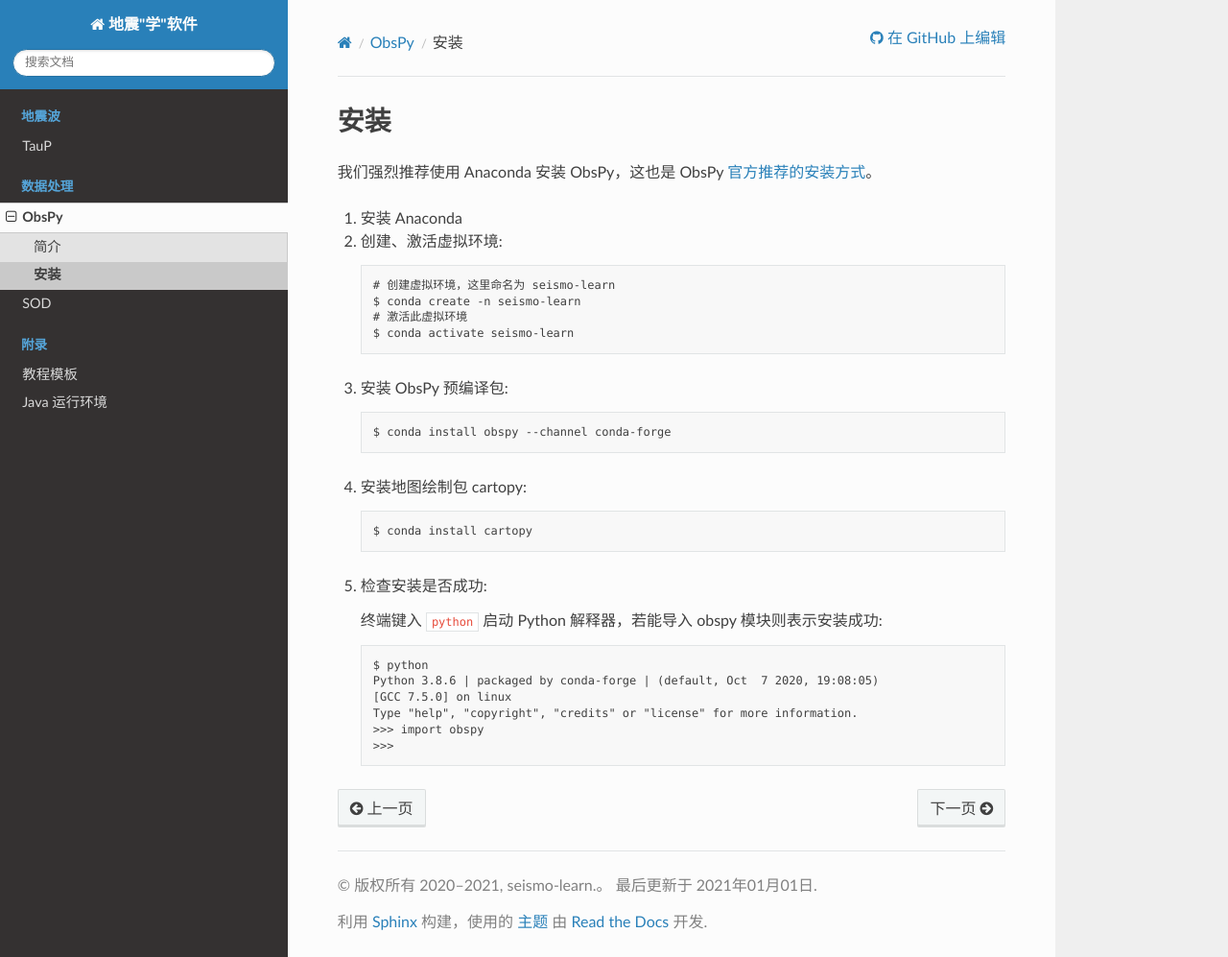
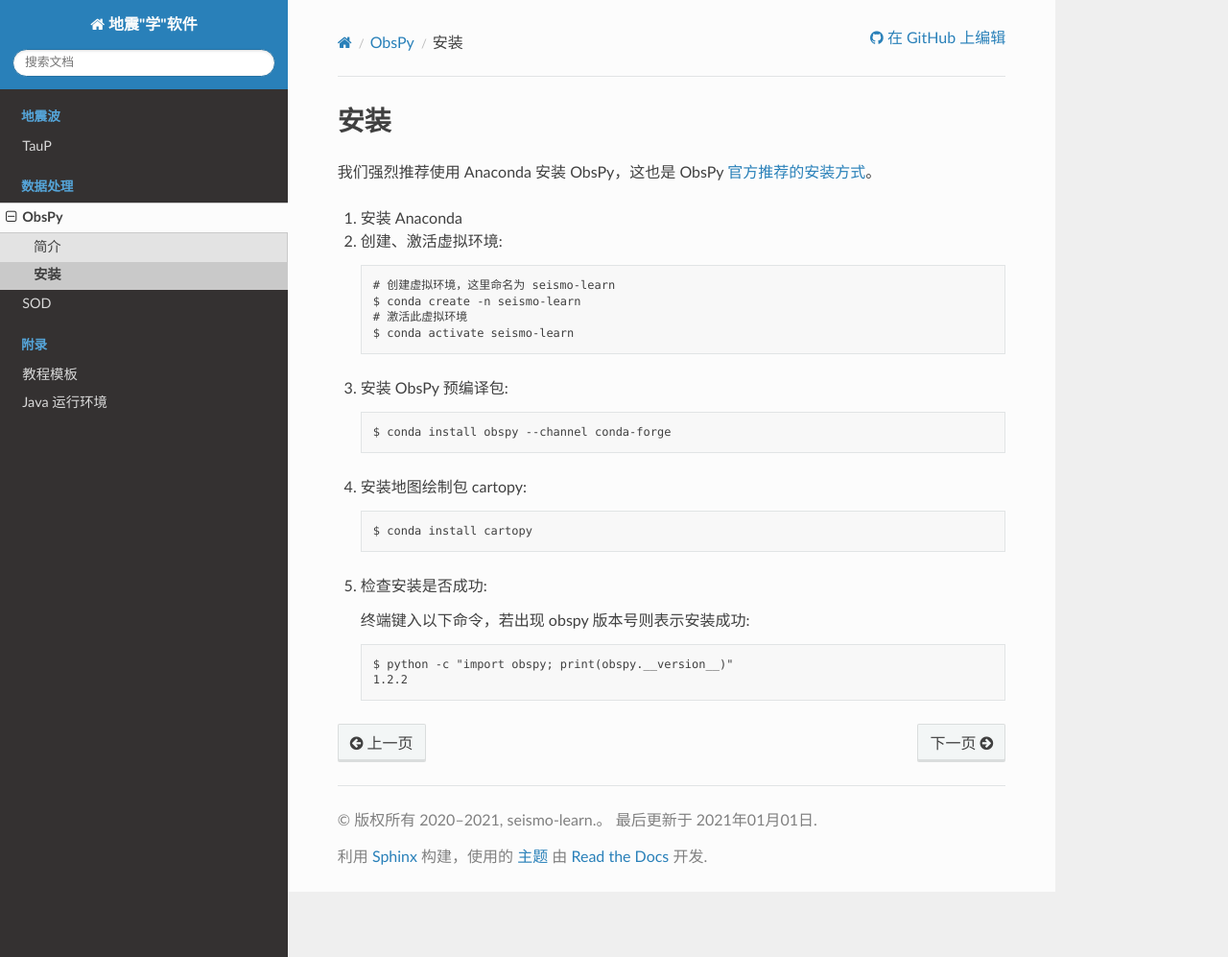
Before and after one commit to seismo-learn/software, a Sphinx documentation site: the page built from source/obspy/install.rst, in a window 1280 px wide and 997 px high. Shown: the whole window at 96% size. Built offline with Sphinx 7.4.7 and the Read the Docs theme 2.0.0, drawn with Linux system fonts in a browser that asks for light colours.

Commit message:
Update ObsPy install check

```diff
--- a/source/obspy/install.rst
+++ b/source/obspy/install.rst
@@ -22,11 +22,7 @@
 
 5.  检查安装是否成功::
 
-    终端键入 ``python`` 启动 Python 解释器，若能导入 obspy 模块则表示安装成功::
+    终端键入以下命令，若出现 obspy 版本号则表示安装成功::
 
-        $ python
-        Python 3.8.6 | packaged by conda-forge | (default, Oct  7 2020, 19:08:05)
-        [GCC 7.5.0] on linux
-        Type "help", "copyright", "credits" or "license" for more information.
-        >>> import obspy
-        >>>
+        $ python -c "import obspy; print(obspy.__version__)"
+        1.2.2
```
